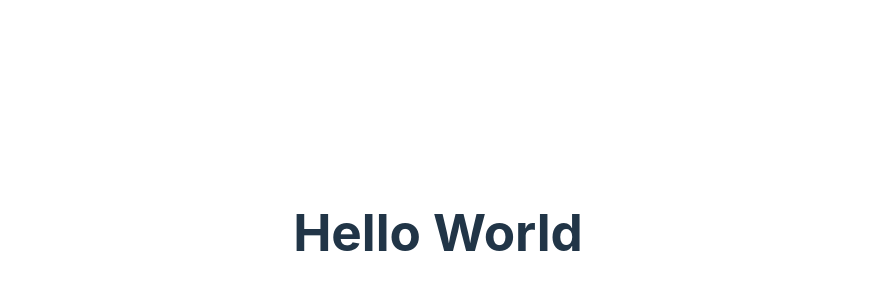
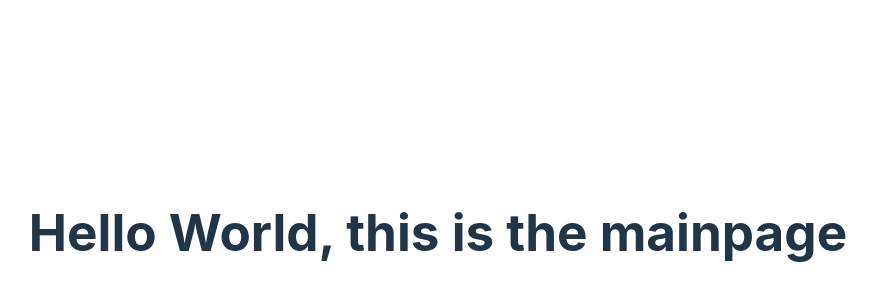
Before and after one commit to Eon4/Graph-Query, a React (Vite) app in the folder query/: page / in a window 1280 px wide. Shown: the part 168-468 px from the top of the page, without its empty margins (202-1079 px from the left). Built offline with nearby package versions, Linux system fonts and the light colour scheme.

Commit message:
keep going

```diff
--- a/query/src/App.jsx
+++ b/query/src/App.jsx
@@ -1,13 +1,19 @@
 import { useState } from 'react'
 import './App.css'
 import {Main} from './page/Main'
+import {QueryClientProvider, QueryClient} from '@tanstack/react-query'
 
 function App() {
 
+  const queryClient = new QueryClient()
+
+
   return (
-    <>
+
+    <QueryClientProvider client={queryClient}>
     <Main/>
-    </>
+    </QueryClientProvider>
+
   )
 }
 
--- a/query/src/page/Main.jsx
+++ b/query/src/page/Main.jsx
@@ -2,7 +2,7 @@ export const Main = () => {
 
     return (
         <>
-    <h1>Hello World</h1>
+    <h1>Hello World, this is the mainpage</h1>
         </>
       )
 
```
